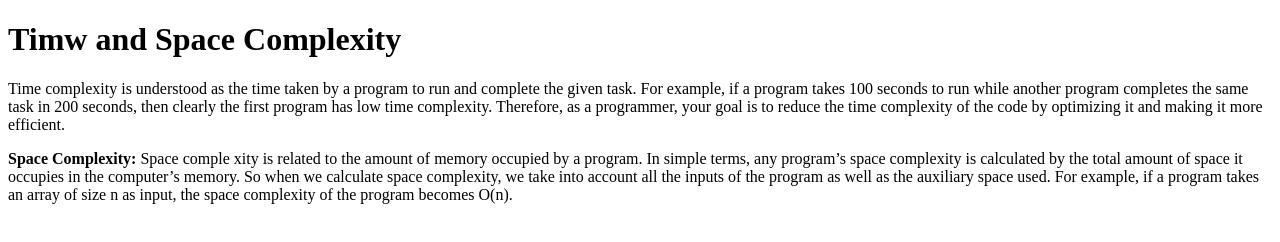
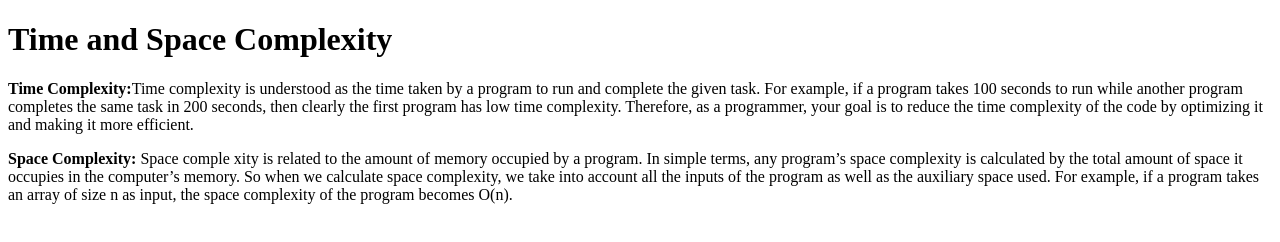
Before and after one commit to acciojob/time-and-space-complexity-sharmavimal7467, a website: page main.html in a window 1280 px wide. Drawn offline with Linux system fonts and the light colour scheme.

Commit message:
created a submission

```diff
--- a/main.html
+++ b/main.html
@@ -10,8 +10,8 @@
 	<!-- the entire body must be written by student -->
     <script type="text/javascript" src="./script.js">
 </script>
-<h1>Timw and Space Complexity</h1>
-	<p>Time complexity is understood as the time taken by a program to run and complete the given task. For example, if a program takes 100 seconds to run while another program completes the same task in 200 seconds, then clearly the first program has low time complexity. Therefore, as a programmer, your goal is to reduce the time complexity of the code by optimizing it and making it more efficient.</p>
+<h1>Time and Space Complexity</h1>
+	<p><strong>Time Complexity:</strong>Time complexity is understood as the time taken by a program to run and complete the given task. For example, if a program takes 100 seconds to run while another program completes the same task in 200 seconds, then clearly the first program has low time complexity. Therefore, as a programmer, your goal is to reduce the time complexity of the code by optimizing it and making it more efficient.</p>
 	<p><strong>Space Complexity:</strong> Space comple
 		xity is related to the amount of memory occupied by a program. In simple terms, any program’s space complexity is calculated by the total amount of space it occupies in the computer’s memory. So when we calculate space complexity, we take into account all the inputs of the program as well as the auxiliary space used. For example, if a program takes an array of size n as
 		input, the space complexity of the program becomes O(n).</p>
```
